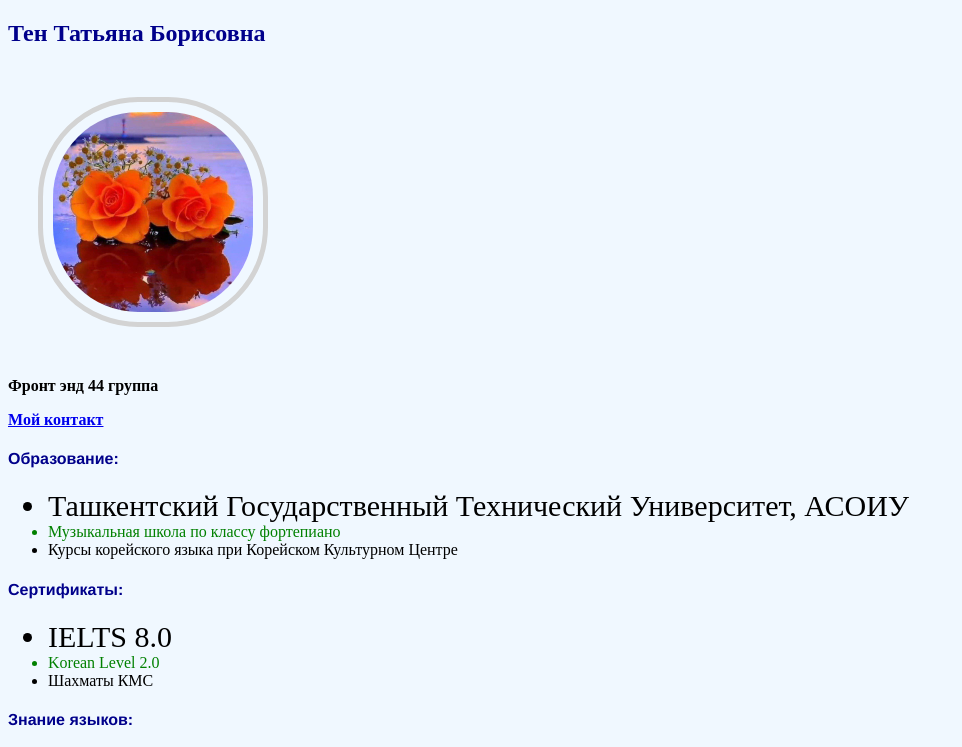
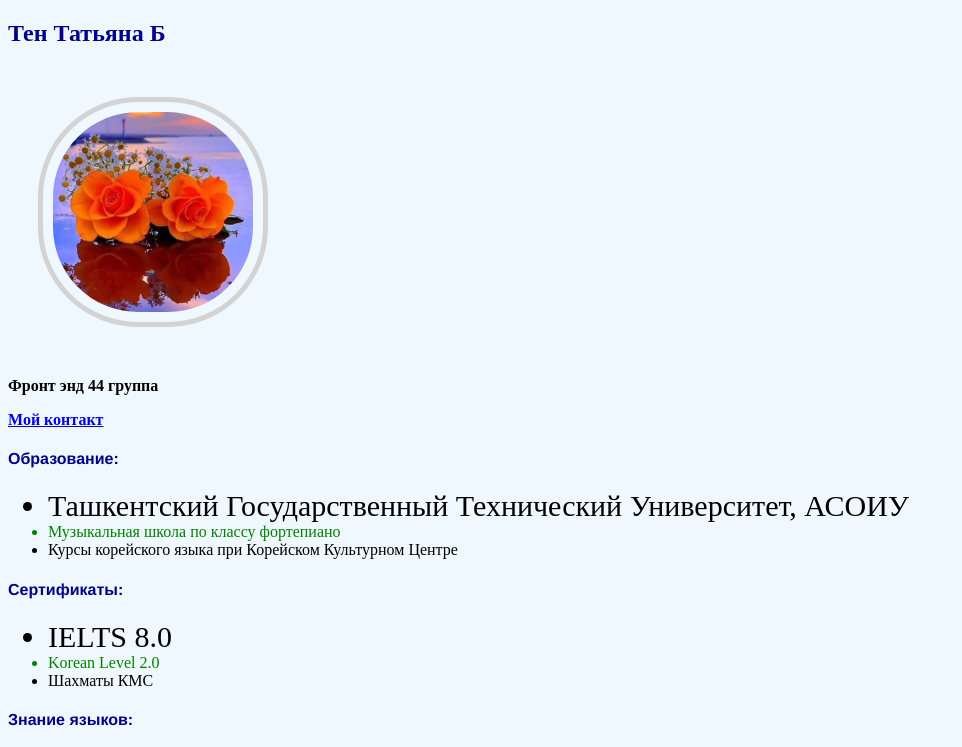
Before and after one commit to ttbttbtt/ttb, a plain HTML site: page index.html in a window 1280 px wide. Shown: the top 747 px of the page, without its empty margins (0-962 px from the left). Drawn offline with Linux system fonts and the light colour scheme.

Commit message:
Update index fio.html

```diff
--- a/index.html
+++ b/index.html
@@ -15,7 +15,7 @@
     <h3 class="blue">Борисовна</h3>
     -->
 
-    <h2 class="blue">Тен Татьяна Борисовна</h2>
+    <h2 class="blue">Тен Татьяна Б</h2>
 
     <!-----
     <span class="it">Просто человек</span>
```
